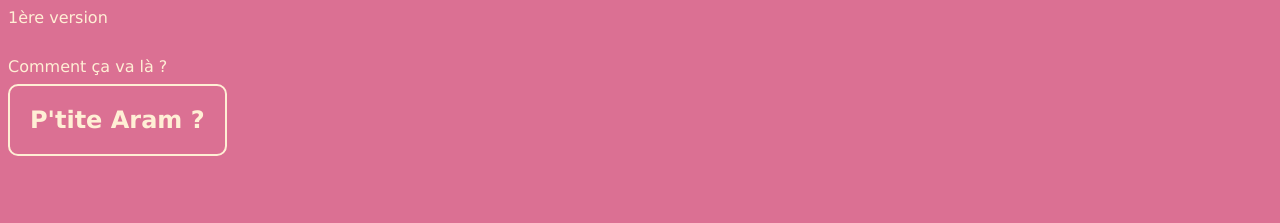
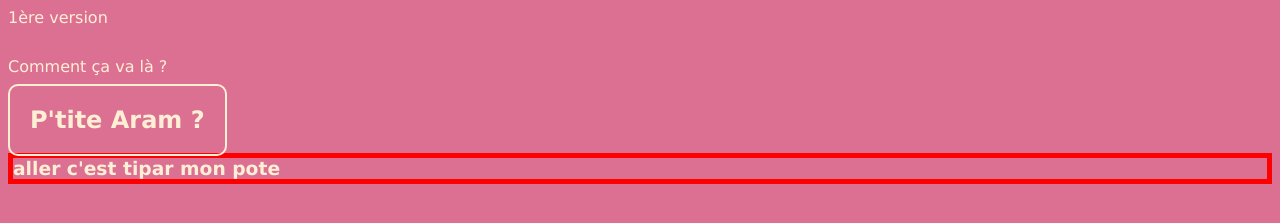
Before and after one commit to Yzrohk/B2G1_started_projet, a plain HTML site: page index.html in a window 1280 px wide. Shown: the part 81-304 px from the top of the page. Drawn offline with Linux system fonts and the light colour scheme.

Commit message:
New branch test

```diff
--- a/index.html
+++ b/index.html
@@ -14,6 +14,8 @@
     <p>1ère version</p>
     <p>Comment ça va là ?</p>
     <h2>P'tite Aram ?</h2>
+
+    <h3>aller c'est tipar mon pote</h3>
 </body>
 
 </html>
--- a/style.css
+++ b/style.css
@@ -18,3 +18,7 @@ h2{
     border-radius: 10px;
     padding: 20px;
 }
+
+h3 {
+    border: 5px solid red;
+}
```
